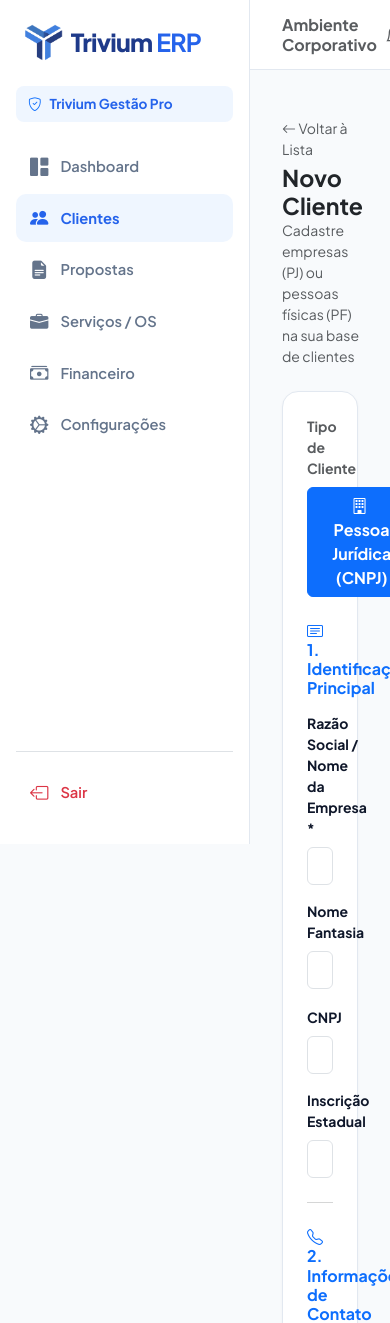
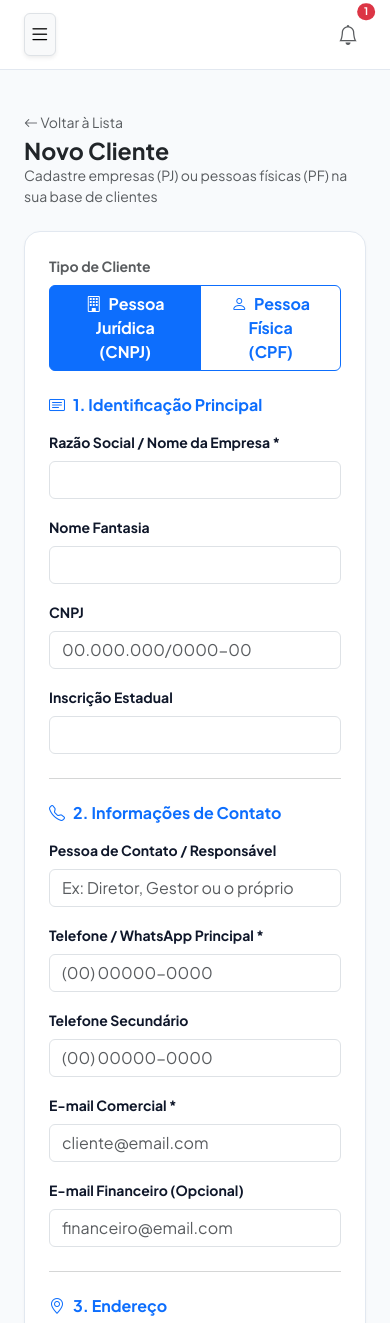
Before and after one commit to triviumerp/trivium-erp, a Flask app: page /cliente/novo in a window 390 px wide; the page is wider, and only the part inside the window is pictured. Shown: the top 1323 px of that part. Run offline with Flask 3, Linux system fonts and the light colour scheme; a user stored in the database is signed in; tables that the repository leaves empty hold one stand-in row (values such as "Sample post").

Commit message:
Update base.html

```diff
--- a/templates/base.html
+++ b/templates/base.html
@@ -5,7 +5,7 @@
     <meta name="viewport" content="width=device-width, initial-scale=1.0">
     <title>{% block title %}Trivium ERP{% endblock %}</title>
 
-    <!-- Google Fonts: Plus Jakarta Sans (Tipografia Idêntica ao Logo) -->
+    <!-- Google Fonts: Plus Jakarta Sans -->
     <link rel="preconnect" href="https://fonts.googleapis.com">
     <link rel="preconnect" href="https://fonts.gstatic.com" crossorigin>
     <link href="https://fonts.googleapis.com/css2?family=Plus+Jakarta+Sans:wght@400;500;600;700;800&display=swap" rel="stylesheet">
@@ -50,20 +50,32 @@
             font-weight: 700;
         }
 
-        /* --- SIDEBAR CLEAN --- */
+        /* --- SIDEBAR RESPONSIVA --- */
         .sidebar {
-            width: 250px;
-            min-height: 100vh;
             background-color: var(--sidebar-bg);
             border-right: 1px solid var(--border-color);
-            position: fixed;
-            top: 0;
-            left: 0;
-            z-index: 100;
+            min-height: 100vh;
             padding: 1.5rem 1rem;
             display: flex;
             flex-direction: column;
         }
+
+        /* Ocultar a sidebar no mobile e transformá-la em menu fixo lateral no desktop */
+        @media (min-width: 768px) {
+            .sidebar {
+                position: fixed;
+                top: 0;
+                left: 0;
+                width: 250px;
+                z-index: 100;
+            }
+            .main-wrapper {
+                margin-left: 250px; /* Empurra o conteúdo no desktop */
+            }
+        }
+
+        /* Configuração do menu Offcanvas (Mobile) */
+        .offcanvas-body .nav-link-custom { margin-bottom: 8px; }
 
         .nav-link-custom {
             display: flex;
@@ -79,9 +91,7 @@
             margin-bottom: 4px;
         }
 
-        .nav-link-custom i {
-            font-size: 1.15rem;
-        }
+        .nav-link-custom i { font-size: 1.15rem; }
 
         .nav-link-custom:hover {
             background-color: #f1f5f9;
@@ -110,24 +120,24 @@
 
         /* --- CONTEÚDO PRINCIPAL --- */
         .main-wrapper {
-            margin-left: 250px;
             min-height: 100vh;
             display: flex;
             flex-direction: column;
+            width: 100%;
         }
 
         .top-navbar {
             background: #ffffff;
-            height: 70px;
+            min-height: 70px;
             border-bottom: 1px solid var(--border-color);
             display: flex;
             align-items: center;
             justify-content: space-between;
-            padding: 0 2rem;
+            padding: 0.5rem 1.5rem;
         }
 
         .content-body {
-            padding: 2rem;
+            padding: 1.5rem;
             flex-grow: 1;
         }
 
@@ -154,11 +164,7 @@
             align-items: center;
             gap: 8px;
         }
-        .btn-cta-green:hover {
-            background-color: #047857;
-            color: #ffffff;
-            box-shadow: 0 4px 12px rgba(5, 150, 105, 0.25);
-        }
+        .btn-cta-green:hover { background-color: #047857; color: #ffffff; box-shadow: 0 4px 12px rgba(5, 150, 105, 0.25); }
 
         .btn-cta-blue {
             background-color: var(--brand-accent);
@@ -173,16 +179,13 @@
             align-items: center;
             gap: 8px;
         }
-        .btn-cta-blue:hover {
-            background-color: #1d4ed8;
-            color: #ffffff;
-        }
+        .btn-cta-blue:hover { background-color: #1d4ed8; color: #ffffff; }
     </style>
 </head>
 <body>
 
-    <!-- SIDEBAR -->
-    <aside class="sidebar">
+    <!-- SIDEBAR DESKTOP (Oculta no Mobile) -->
+    <aside class="sidebar d-none d-md-flex">
         <!-- Logo / Brand -->
        <a href="{{ url_for('index') }}" class="d-flex align-items-center gap-2 mb-4 px-2 text-decoration-none">
             <img src="{{ url_for('static', filename='img/logo.png') }}" alt="Trivium ERP" style="height: 38px; width: auto; object-fit: contain;">
@@ -195,55 +198,84 @@
             <span>Trivium Gestão Pro</span>
         </div>
 
-        <!-- Links de Navegação Mantendo as Rotas Originais -->
-        <!-- Links de Navegação Mantendo as Rotas Originais -->
+        <!-- Links de Navegação -->
         <nav class="nav flex-column">
             <a href="{{ url_for('index') }}" class="nav-link-custom {% if request.endpoint == 'index' %}active{% endif %}">
-                <i class="bi bi-grid-1x2-fill"></i>
-                <span>Dashboard</span>
+                <i class="bi bi-grid-1x2-fill"></i><span>Dashboard</span>
             </a>
-
             <a href="{{ url_for('listar_clientes') }}" class="nav-link-custom {% if request.endpoint in ['listar_clientes', 'novo_cliente', 'detalhe_cliente', 'editar_cliente'] %}active{% endif %}">
-                <i class="bi bi-people-fill"></i>
-                <span>Clientes</span>
+                <i class="bi bi-people-fill"></i><span>Clientes</span>
             </a>
-
             <a href="{{ url_for('listar_propostas') }}" class="nav-link-custom {% if request.endpoint in ['listar_propostas', 'nova_proposta'] %}active{% endif %}">
-                <i class="bi bi-file-earmark-text-fill"></i>
-                <span>Propostas</span>
+                <i class="bi bi-file-earmark-text-fill"></i><span>Propostas</span>
             </a>
-
             <a href="{{ url_for('consultar_servicos') }}" class="nav-link-custom {% if request.endpoint == 'consultar_servicos' %}active{% endif %}">
-                <i class="bi bi-briefcase-fill"></i>
-                <span>Serviços / OS</span>
+                <i class="bi bi-briefcase-fill"></i><span>Serviços / OS</span>
             </a>
-
             <a href="{{ url_for('financeiro') }}" class="nav-link-custom {% if request.endpoint == 'financeiro' %}active{% endif %}">
-                <i class="bi bi-cash-stack"></i>
-                <span>Financeiro</span>
+                <i class="bi bi-cash-stack"></i><span>Financeiro</span>
             </a>
-
             <a href="{{ url_for('perfil_empresa') }}" class="nav-link-custom {% if request.endpoint == 'perfil_empresa' %}active{% endif %}">
-                 <i class="bi bi-gear-wide-connected"></i>
-                 <span>Configurações</span>
+                 <i class="bi bi-gear-wide-connected"></i><span>Configurações</span>
             </a>
         </nav>
 
         <!-- Rodapé da Sidebar -->
         <div class="mt-auto pt-3 border-top">
             <a href="{{ url_for('auth.logout') }}" class="nav-link-custom text-danger">
-                 <i class="bi bi-box-arrow-left"></i>
-                <span>Sair</span>
+                 <i class="bi bi-box-arrow-left"></i><span>Sair</span>
             </a>
         </div>
     </aside>
+
+    <!-- MENU OFFCANVAS MOBILE (Aparece ao clicar no botão hambúrguer) -->
+    <div class="offcanvas offcanvas-start d-md-none" tabindex="-1" id="mobileMenu" aria-labelledby="mobileMenuLabel">
+        <div class="offcanvas-header border-bottom">
+            <a href="{{ url_for('index') }}" class="d-flex align-items-center gap-2 text-decoration-none">
+                <img src="{{ url_for('static', filename='img/logo.png') }}" alt="Trivium ERP" style="height: 32px;">
+                <span class="brand-logo-text mb-0" style="font-size: 1.2rem;">Trivium <span>ERP</span></span>
+            </a>
+            <button type="button" class="btn-close" data-bs-dismiss="offcanvas" aria-label="Close"></button>
+        </div>
+        <div class="offcanvas-body d-flex flex-column">
+            <nav class="nav flex-column mb-auto">
+                <a href="{{ url_for('index') }}" class="nav-link-custom {% if request.endpoint == 'index' %}active{% endif %}">
+                    <i class="bi bi-grid-1x2-fill"></i><span>Dashboard</span>
+                </a>
+                <a href="{{ url_for('listar_clientes') }}" class="nav-link-custom {% if request.endpoint in ['listar_clientes', 'novo_cliente', 'detalhe_cliente', 'editar_cliente'] %}active{% endif %}">
+                    <i class="bi bi-people-fill"></i><span>Clientes</span>
+                </a>
+                <a href="{{ url_for('listar_propostas') }}" class="nav-link-custom {% if request.endpoint in ['listar_propostas', 'nova_proposta'] %}active{% endif %}">
+                    <i class="bi bi-file-earmark-text-fill"></i><span>Propostas</span>
+                </a>
+                <a href="{{ url_for('consultar_servicos') }}" class="nav-link-custom {% if request.endpoint == 'consultar_servicos' %}active{% endif %}">
+                    <i class="bi bi-briefcase-fill"></i><span>Serviços / OS</span>
+                </a>
+                <a href="{{ url_for('financeiro') }}" class="nav-link-custom {% if request.endpoint == 'financeiro' %}active{% endif %}">
+                    <i class="bi bi-cash-stack"></i><span>Financeiro</span>
+                </a>
+                <a href="{{ url_for('perfil_empresa') }}" class="nav-link-custom {% if request.endpoint == 'perfil_empresa' %}active{% endif %}">
+                     <i class="bi bi-gear-wide-connected"></i><span>Configurações</span>
+                </a>
+            </nav>
+            <div class="pt-3 border-top mt-4">
+                <a href="{{ url_for('auth.logout') }}" class="nav-link-custom text-danger">
+                     <i class="bi bi-box-arrow-left"></i><span>Sair</span>
+                </a>
+            </div>
+        </div>
+    </div>
 
     <!-- WRAPPER DIREITO (HEADER + CONTEÚDO) -->
     <div class="main-wrapper">
         <!-- Top Navbar -->
         <header class="top-navbar">
-            <div class="d-flex align-items-center gap-2">
-                <h6 class="mb-0 fw-bold text-muted">Ambiente Corporativo</h6>
+            <div class="d-flex align-items-center gap-3">
+                <!-- Botão Hambúrguer Mobile (Só aparece em telas pequenas) -->
+                <button class="btn btn-light d-md-none p-1 shadow-sm border" type="button" data-bs-toggle="offcanvas" data-bs-target="#mobileMenu" aria-controls="mobileMenu">
+                    <i class="bi bi-list fs-4"></i>
+                </button>
+                <h6 class="mb-0 fw-bold text-muted d-none d-sm-block">Ambiente Corporativo</h6>
             </div>
 
             <div class="d-flex align-items-center">
@@ -257,11 +289,11 @@
         </header>
 
         <!-- Mensagens Flash de Alerta -->
-        <div class="px-4 pt-3">
+        <div class="px-3 px-md-4 pt-3">
             {% with messages = get_flashed_messages(with_categories=true) %}
                 {% if messages %}
                     {% for category, message in messages %}
-                        <div class="alert alert-{{ category if category != 'error' else 'danger' }} alert-dismissible fade show card-custom border-0 shadow-sm" role="alert">
+                        <div class="alert alert-{{ category if category != 'error' else 'danger' }} alert-dismissible fade show card-custom border-0 shadow-sm mb-2" role="alert">
                             {{ message }}
                             <button type="button" class="btn-close" data-bs-dismiss="alert" aria-label="Close"></button>
                         </div>
@@ -276,7 +308,6 @@
         </main>
     </div>
 
-
     <!-- Bootstrap 5 JS -->
     <script src="https://cdn.jsdelivr.net/npm/bootstrap@5.3.3/dist/js/bootstrap.bundle.min.js"></script>
 </body>
```
